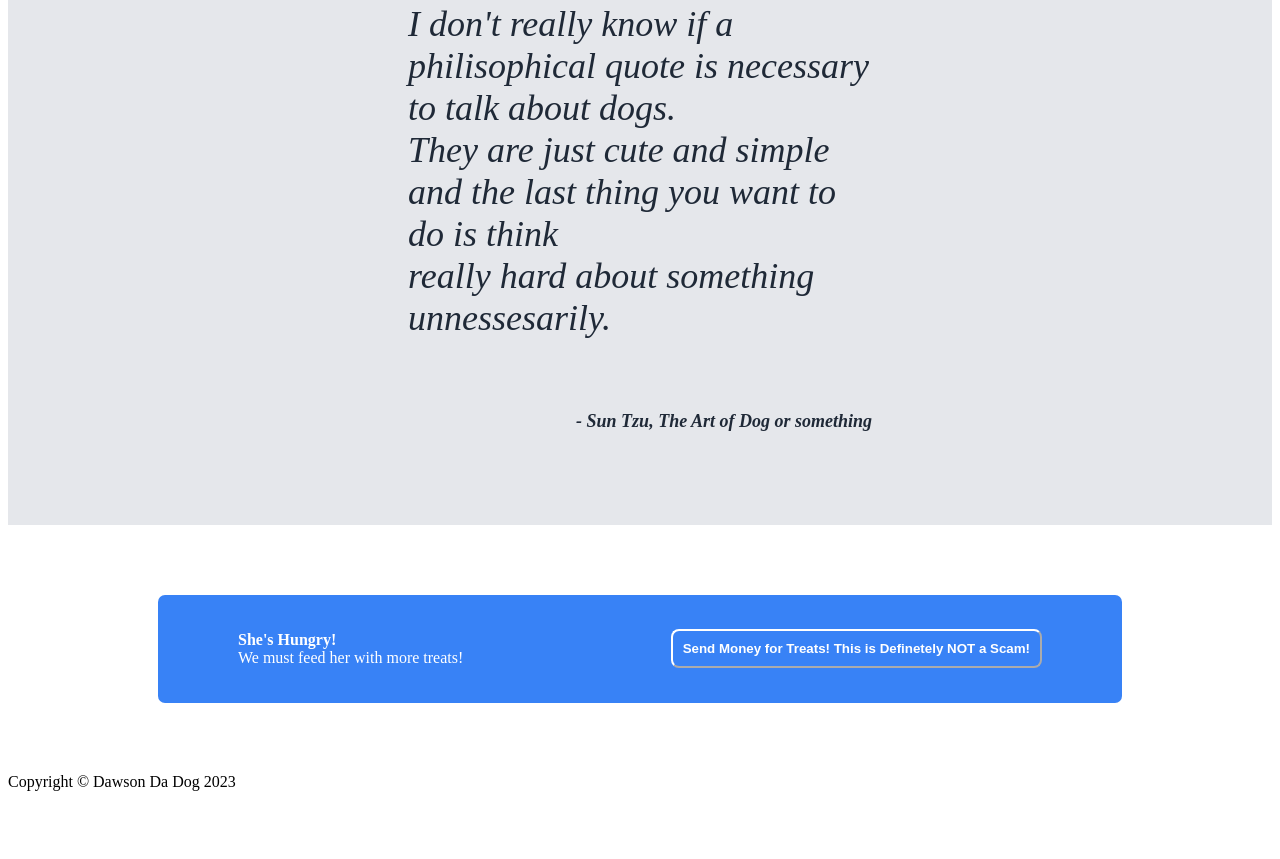
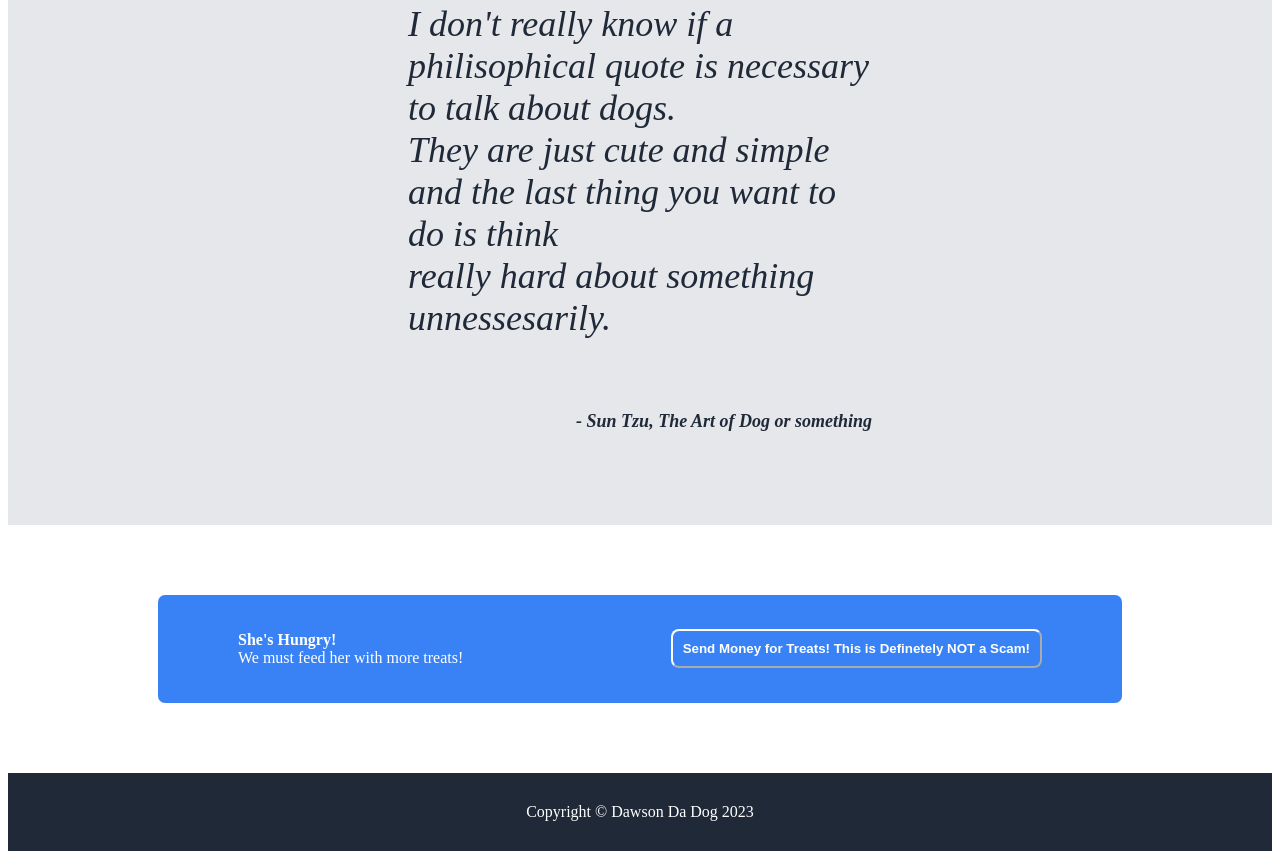
Before and after one commit to Leodionshub/student-solutions, a plain HTML site: page index.html in a window 1280 px wide. Shown: the part 1253-2112 px from the top of the page. Before the commit the page ends 2052 px from the top, so only its background shows below. Drawn offline with Linux system fonts and the light colour scheme.

Commit message:
Finished footer and the whole project

```diff
--- a/style.css
+++ b/style.css
@@ -140,4 +140,9 @@ text-align: end;
 
 .footer {
     display: flex;
+    justify-content: center;
+    align-items: center;
+    background-color: #1f2937;
+    color: white;
+    padding: 30px;
 }
```
